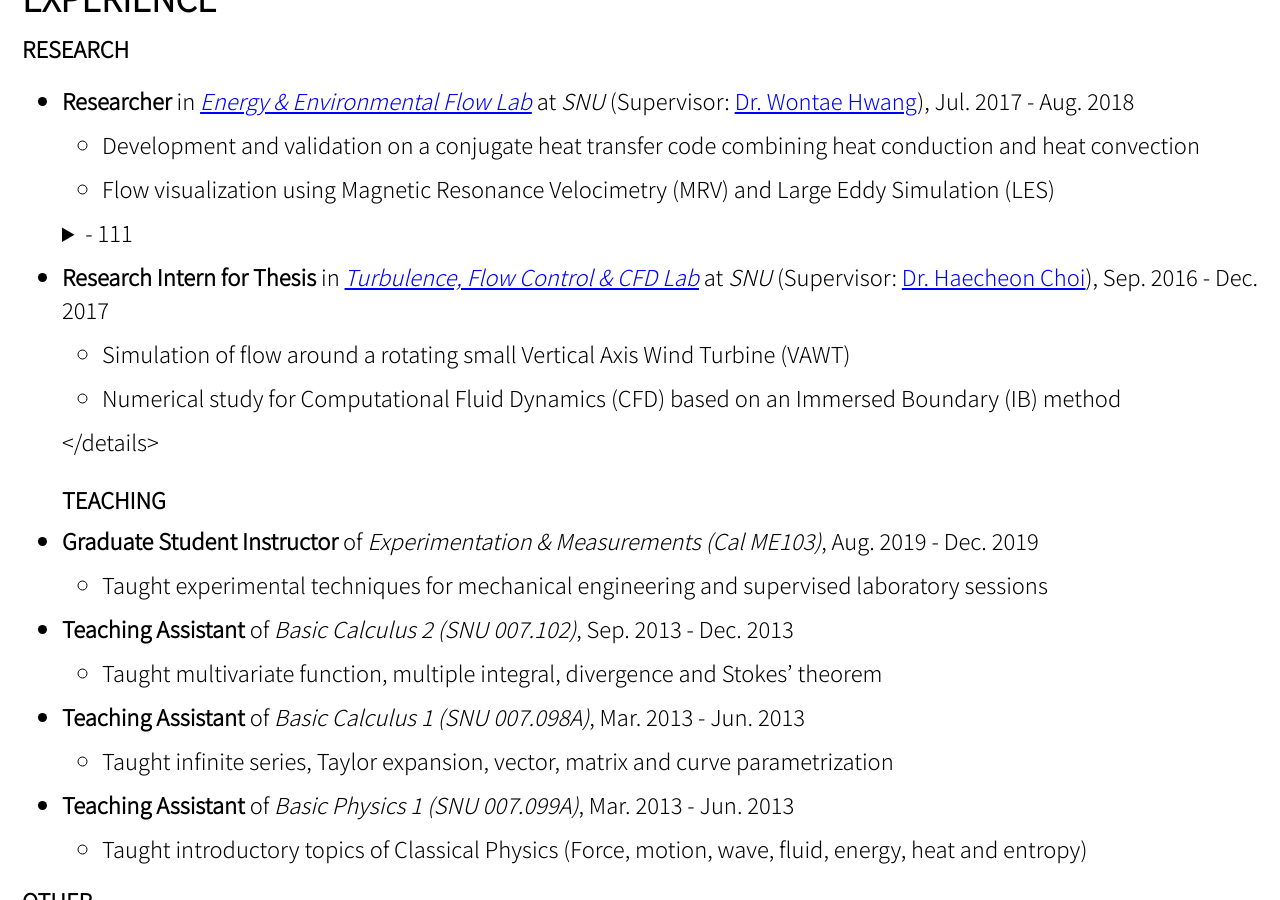
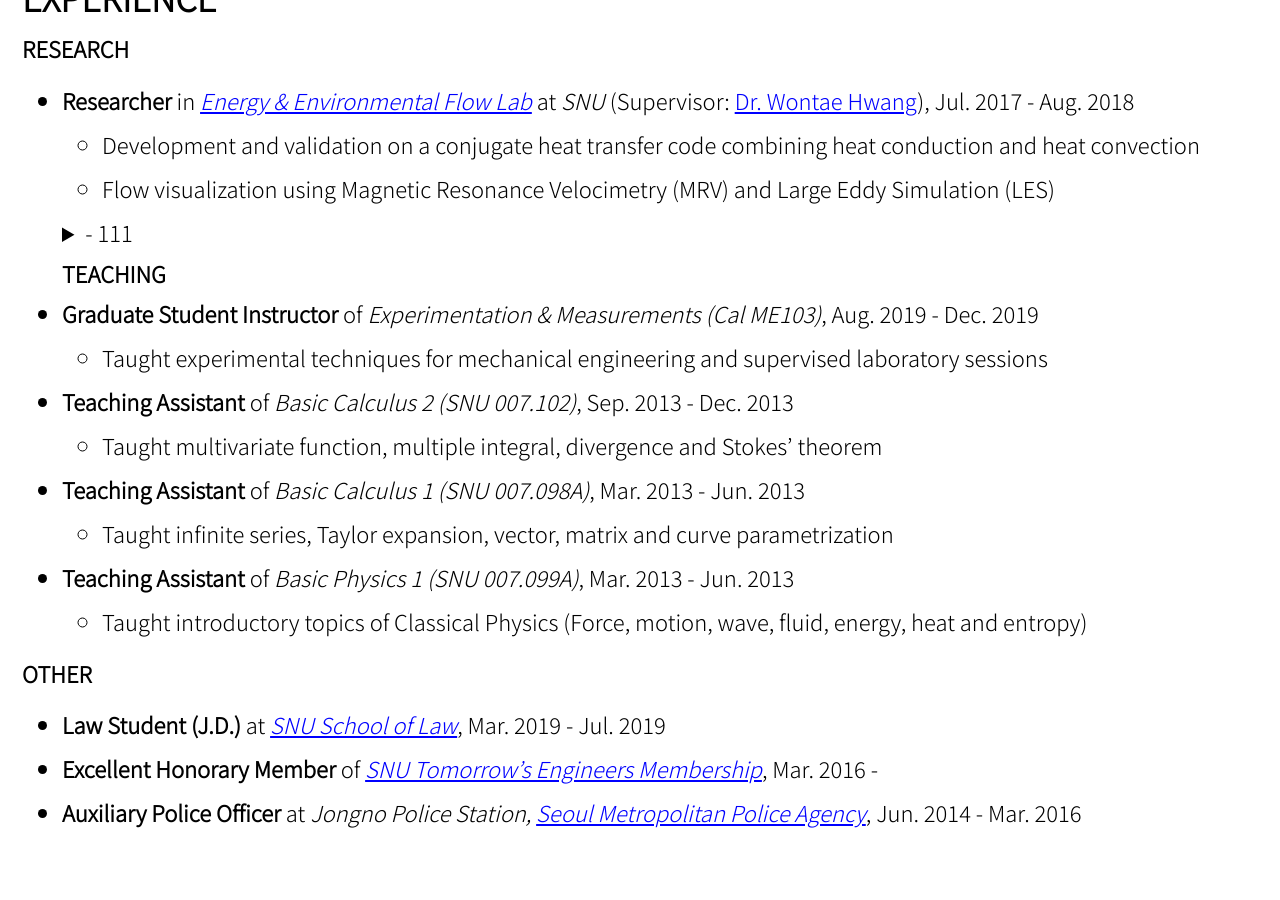
Before and after one commit to jun9303/jun9303.github.io, a Jekyll site: the page built from _pages/about.md, in a window 1280 px wide and 900 px high, scrolled down 1513 px. Built offline with Jekyll 4.4.1, drawn with Linux system fonts in a browser that asks for light colours; cached includes are drawn as plain includes; nearby versions of some CDN libraries.

Commit message:
Signed-off-by: jun9303 <jun9303@gmail.com>

```diff
--- a/_pages/about.md
+++ b/_pages/about.md
@@ -48,12 +48,14 @@ feature_row:
 - **Researcher** in *[Energy & Environmental Flow Lab](http://eeflow.snu.ac.kr)* at *SNU* (Supervisor: [Dr. Wontae Hwang](http://me.snu.ac.kr/eng/01_intro/faculty_view.asp?pid=137)), Jul. 2017 - Aug. 2018
   + Development and validation on a conjugate heat transfer code combining heat conduction and heat convection
   + Flow visualization using Magnetic Resonance Velocimetry (MRV) and Large Eddy Simulation (LES)
-  <details markdown="1">
+  <details>
     <summary>- 111</summary>
-- **Research Intern for Thesis** in *[Turbulence, Flow Control & CFD Lab](http://tfc.snu.ac.kr)* at *SNU* (Supervisor: [Dr. Haecheon Choi](http://me.snu.ac.kr/eng/01_intro/faculty_view.asp?pid=39)), Sep. 2016 - Dec. 2017
-  + Simulation of flow around a rotating small Vertical Axis Wind Turbine (VAWT)
-  + Numerical study for Computational Fluid Dynamics (CFD) based on an Immersed Boundary (IB) method
-  </details>
+    <div markdown="1">
+    - **Research Intern for Thesis** in *[Turbulence, Flow Control & CFD Lab](http://tfc.snu.ac.kr)* at *SNU* (Supervisor: [Dr. Haecheon Choi](http://me.snu.ac.kr/eng/01_intro/faculty_view.asp?pid=39)), Sep. 2016 - Dec. 2017
+    + Simulation of flow around a rotating small Vertical Axis Wind Turbine (VAWT)
+    + Numerical study for Computational Fluid Dynamics (CFD) based on an Immersed Boundary (IB) method
+    </div>
+    </details>
 ### TEACHING
 
 - **Graduate Student Instructor** of *Experimentation & Measurements (Cal ME103)*, Aug. 2019 - Dec. 2019
```
